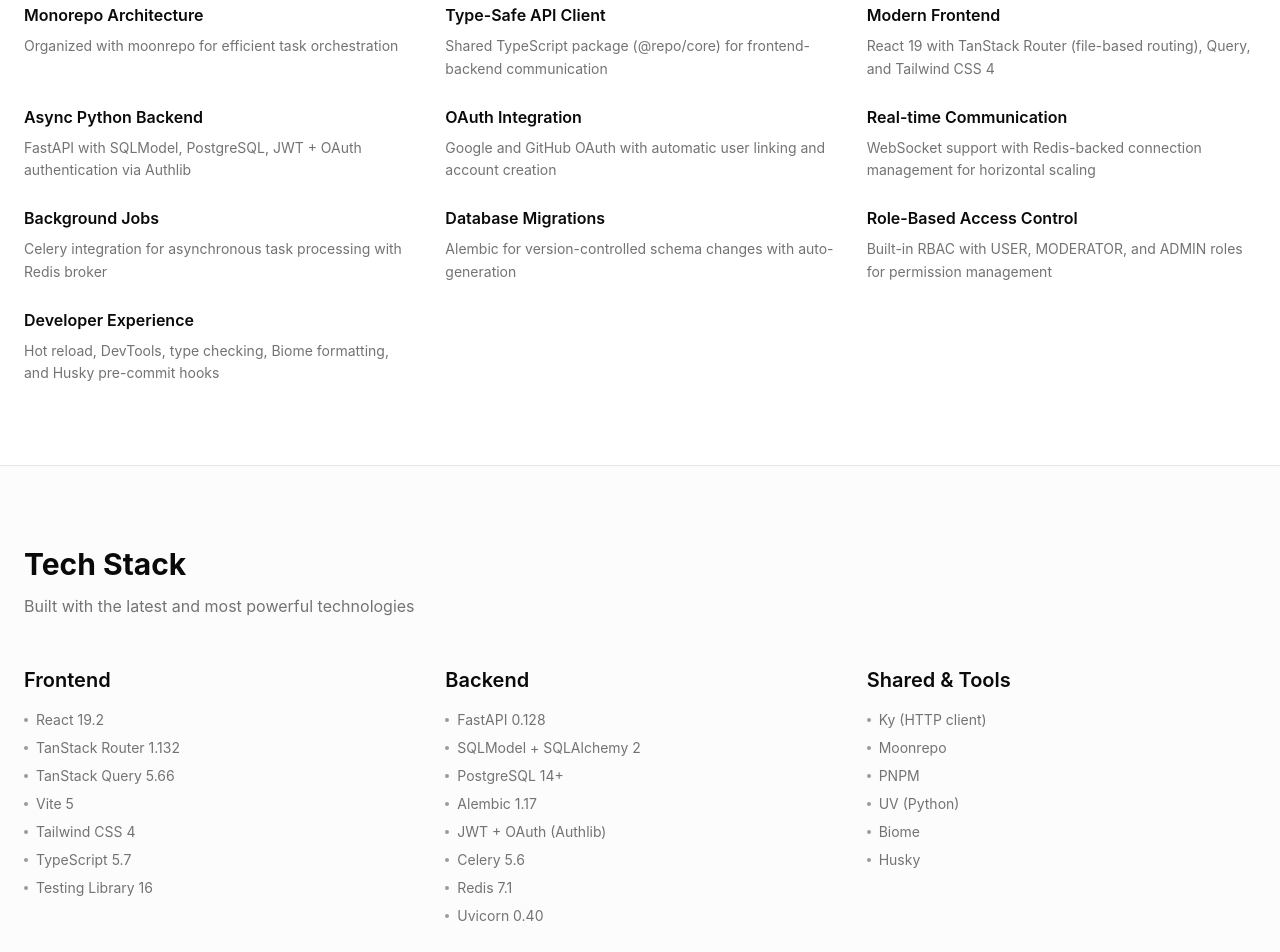
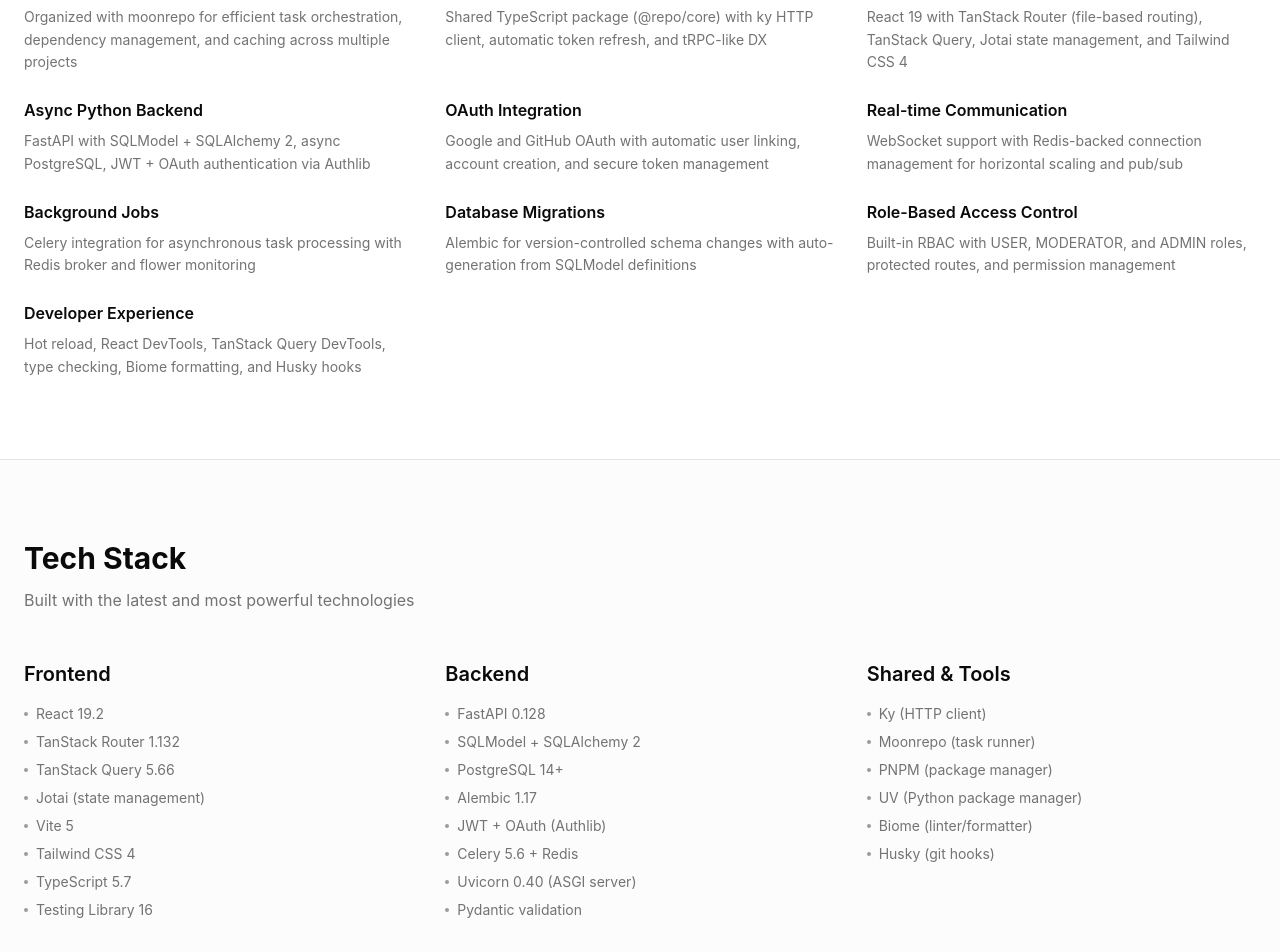
Before and after one commit to indrazm/moonrepo-kickstart, a React (Vite) app in the folder apps/platform/: page / in a window 1280 px wide. Shown: the part 720-1672 px from the top of the page. Built offline with nearby package versions, Linux system fonts and the light colour scheme; no server answers.

Commit message:
update README.md

```diff
--- a/apps/platform/src/routes/index.tsx
+++ b/apps/platform/src/routes/index.tsx
@@ -1,5 +1,6 @@
 import { Button } from "@repo/ui";
 import { createFileRoute, Link } from "@tanstack/react-router";
+import type React from "react";
 import { ModeToggle } from "@/components/mode-toggle";
 
 export const Route = createFileRoute("/")({
@@ -39,9 +40,9 @@
 			</header>
 
 			{/* Hero Section */}
-			<section className="border-b bg-linear-to-b from-background via-muted/30 to-background">
+			<section className="border-b bg-gradient-to-b from-background via-muted/30 to-background">
 				<div className="max-w-7xl mx-auto px-6 py-24">
-					<div className="max-w-xl">
+					<div className="max-w-3xl">
 						<h1 className="text-5xl font-bold tracking-tight mb-6">
 							Moonrepo Kickstart
 						</h1>
@@ -51,14 +52,14 @@
 								href="https://moonrepo.dev"
 								target="_blank"
 								rel="noopener noreferrer"
-								className="font-semibold underline decoration-dotted underline-offset-4"
+								className="font-semibold underline decoration-dotted underline-offset-4 hover:text-foreground transition-colors"
 							>
 								moonrepo
 							</a>
 							, featuring <strong>FastAPI</strong> backend,{" "}
 							<strong>React 19</strong> frontend with <strong>TanStack</strong>{" "}
-							ecosystem, type-safe API communication, and built-in{" "}
-							<strong>RBAC</strong>.
+							ecosystem, <strong>Jotai</strong> state management, type-safe API
+							communication, and built-in <strong>RBAC</strong>.
 						</p>
 						<div className="flex gap-3">
 							<Link to="/register">
@@ -90,43 +91,43 @@
 					<div className="grid grid-cols-1 md:grid-cols-2 lg:grid-cols-3 gap-x-8 gap-y-6">
 						<FeatureCard
 							title="Monorepo Architecture"
-							description="Organized with moonrepo for efficient task orchestration"
+							description="Organized with moonrepo for efficient task orchestration, dependency management, and caching across multiple projects"
 						/>
 						<FeatureCard
 							title="Type-Safe API Client"
-							description="Shared TypeScript package (@repo/core) for frontend-backend communication"
+							description="Shared TypeScript package (@repo/core) with ky HTTP client, automatic token refresh, and tRPC-like DX"
 						/>
 						<FeatureCard
-							title="Modern Frontend"
-							description="React 19 with TanStack Router (file-based routing), Query, and Tailwind CSS 4"
+							title="Modern Frontend Stack"
+							description="React 19 with TanStack Router (file-based routing), TanStack Query, Jotai state management, and Tailwind CSS 4"
 						/>
 						<FeatureCard
 							title="Async Python Backend"
-							description="FastAPI with SQLModel, PostgreSQL, JWT + OAuth authentication via Authlib"
+							description="FastAPI with SQLModel + SQLAlchemy 2, async PostgreSQL, JWT + OAuth authentication via Authlib"
 						/>
 						<FeatureCard
 							title="OAuth Integration"
-							description="Google and GitHub OAuth with automatic user linking and account creation"
+							description="Google and GitHub OAuth with automatic user linking, account creation, and secure token management"
 						/>
 						<FeatureCard
 							title="Real-time Communication"
-							description="WebSocket support with Redis-backed connection management for horizontal scaling"
+							description="WebSocket support with Redis-backed connection management for horizontal scaling and pub/sub"
 						/>
 						<FeatureCard
 							title="Background Jobs"
-							description="Celery integration for asynchronous task processing with Redis broker"
+							description="Celery integration for asynchronous task processing with Redis broker and flower monitoring"
 						/>
 						<FeatureCard
 							title="Database Migrations"
-							description="Alembic for version-controlled schema changes with auto-generation"
+							description="Alembic for version-controlled schema changes with auto-generation from SQLModel definitions"
 						/>
 						<FeatureCard
 							title="Role-Based Access Control"
-							description="Built-in RBAC with USER, MODERATOR, and ADMIN roles for permission management"
+							description="Built-in RBAC with USER, MODERATOR, and ADMIN roles, protected routes, and permission management"
 						/>
 						<FeatureCard
 							title="Developer Experience"
-							description="Hot reload, DevTools, type checking, Biome formatting, and Husky pre-commit hooks"
+							description="Hot reload, React DevTools, TanStack Query DevTools, type checking, Biome formatting, and Husky hooks"
 						/>
 					</div>
 				</div>
@@ -148,6 +149,7 @@
 								"React 19.2",
 								"TanStack Router 1.132",
 								"TanStack Query 5.66",
+								"Jotai (state management)",
 								"Vite 5",
 								"Tailwind CSS 4",
 								"TypeScript 5.7",
@@ -162,20 +164,20 @@
 								"PostgreSQL 14+",
 								"Alembic 1.17",
 								"JWT + OAuth (Authlib)",
-								"Celery 5.6",
-								"Redis 7.1",
-								"Uvicorn 0.40",
+								"Celery 5.6 + Redis",
+								"Uvicorn 0.40 (ASGI server)",
+								"Pydantic validation",
 							]}
 						/>
 						<TechStackCard
 							title="Shared & Tools"
 							items={[
 								"Ky (HTTP client)",
-								"Moonrepo",
-								"PNPM",
-								"UV (Python)",
-								"Biome",
-								"Husky",
+								"Moonrepo (task runner)",
+								"PNPM (package manager)",
+								"UV (Python package manager)",
+								"Biome (linter/formatter)",
+								"Husky (git hooks)",
 							]}
 						/>
 					</div>
@@ -268,19 +270,19 @@
 					<div className="grid grid-cols-1 md:grid-cols-2 gap-6 max-w-4xl">
 						<ArchitectureCard
 							title="Monorepo with Moonrepo"
-							description="Efficient task orchestration, caching, and dependency management across multiple projects"
+							description="Efficient task orchestration, intelligent caching, and dependency management across apps and packages"
 						/>
 						<ArchitectureCard
-							title="FastAPI + SQLModel"
-							description="Modern Python async framework with SQLModel combining SQLAlchemy ORM and Pydantic validation"
+							title="3-Layer Backend Architecture"
+							description="Clean separation: API routes → Service layer → Database models for maintainable, testable code"
 						/>
 						<ArchitectureCard
-							title="TanStack Ecosystem"
-							description="Best-in-class routing and data fetching for React with type safety"
+							title="TanStack + Jotai Ecosystem"
+							description="File-based routing, server state with React Query, client state with Jotai atoms - no prop drilling"
 						/>
 						<ArchitectureCard
 							title="Shared Type-Safe API Client"
-							description="Single source of truth for types, IDE autocomplete, tRPC-like DX"
+							description="Single source of truth with auto token refresh, error handling, and tRPC-like developer experience"
 						/>
 					</div>
 				</div>
```
Also changed, not shown: 1 other file (tests, documents, lock files or other folders).
